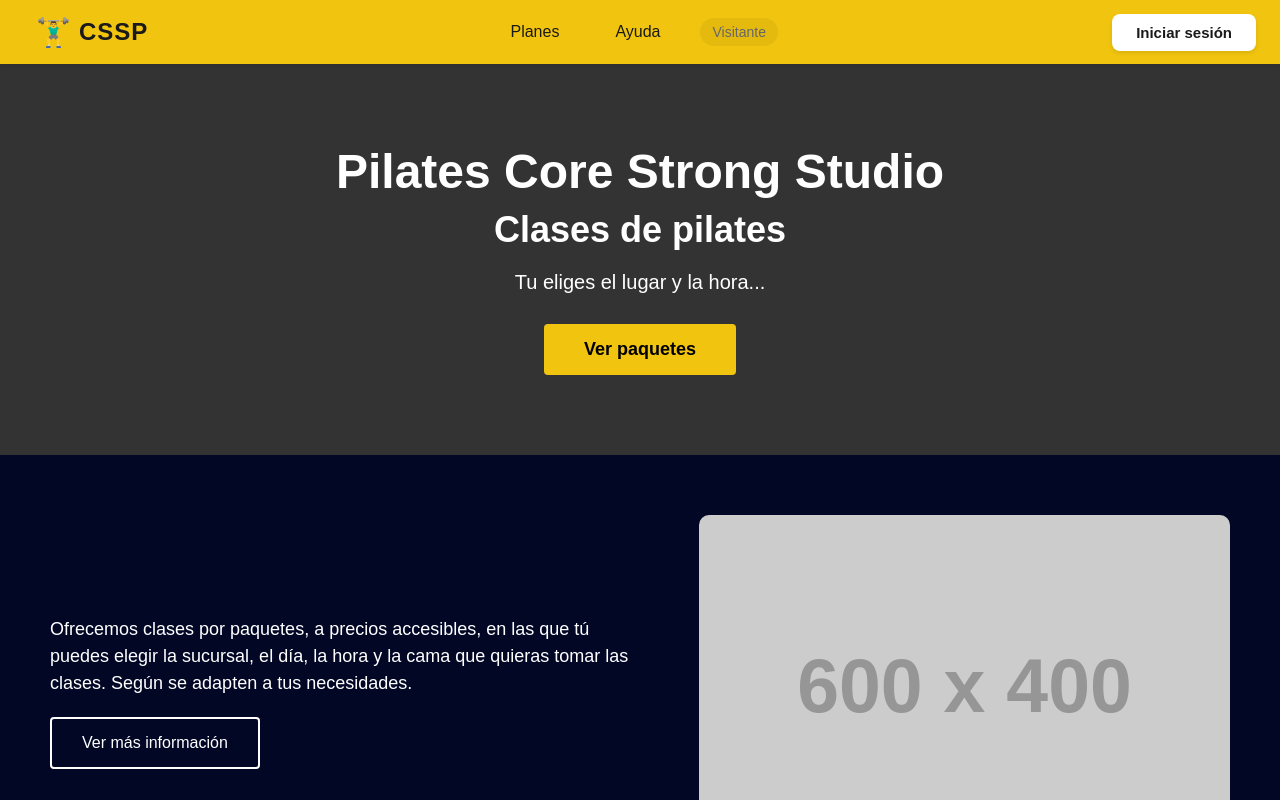
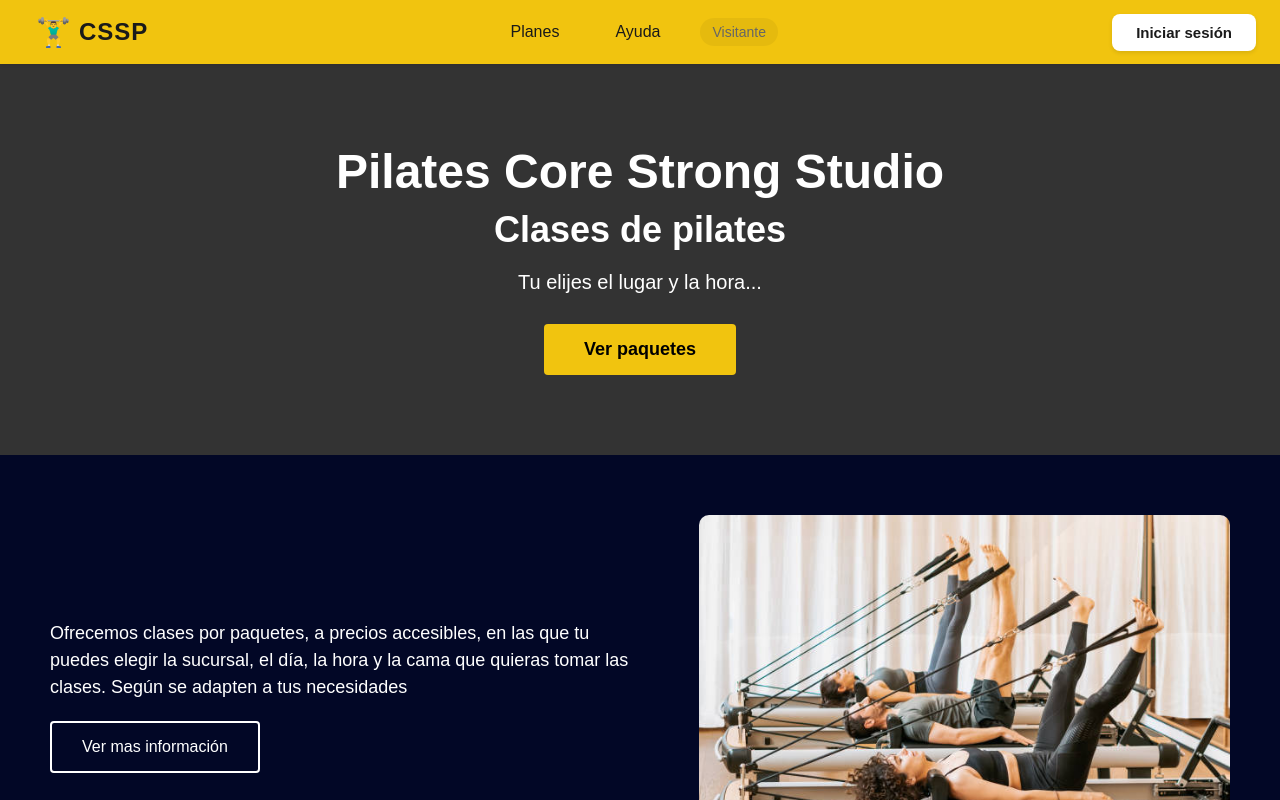
Before and after one commit to CarlosMadrid11/Estudio-Pilates-CSSP, a Vue app: page / in a window 1280 px wide. Built offline with nearby package versions, Linux system fonts and the light colour scheme.

Commit message:
Actualizacion de la landing page quitando el navbar estatico

```diff
--- a/src/views/public/LandingPageView.vue
+++ b/src/views/public/LandingPageView.vue
@@ -1,55 +1,51 @@
 <template>
-  <div class="landing-page">
-    <!-- NOTA: El navbar será dinámico en App.vue, aquí solo va el contenido -->
+  <div class="landing-page-view">
+    <!-- NOTA: El navbar ahora está en App.vue, no aquí -->
+
+    <!-- Contenedor principal de la landing page -->
+    <div class="contenedor-principal">
 
       <!-- Sección Hero -->
       <div class="hero-principal">
         <h1>Pilates Core Strong Studio</h1>
         <h2>Clases de pilates</h2>
-      <p class="subtitulo-principal">Tu eliges el lugar y la hora...</p>
-      <router-link to="/planes" class="boton-paquetes-principal">
-        Ver paquetes
-      </router-link>
+        <p class="subtitulo-principal">Tu elijes el lugar y la hora...</p>
+        <router-link to="/planes" class="boton-paquetes-principal">Ver paquetes</router-link>
       </div>
 
       <!-- Sección inferior -->
       <div class="info-principal">
         <div class="texto-info-principal">
           <p>
-          Ofrecemos clases por paquetes, a precios accesibles, en las que tú puedes elegir
+            Ofrecemos clases por paquetes, a precios accesibles, en las que tu puedes elegir
             la sucursal, el día, la hora y la cama que quieras tomar las clases. Según se
-          adapten a tus necesidades.
+            adapten a tus necesidades
           </p>
-        <router-link to="/ayuda" class="boton-info-principal">
-          Ver más información
-        </router-link>
+          <router-link to="/ayuda" class="boton-info-principal">Ver mas información</router-link>
         </div>
 
         <div class="imagen-info-principal">
-        <img :src="pilatesImg" alt="Clases de pilates">
+          <img src="@/assets/Pilates.jpg" alt="Clases de pilates">
         </div>
       </div>
 
       <!-- Sección de Calendario -->
       <div class="calendario-principal">
         <div class="calendario-imagen-principal">
-        <img :src="calendarioImg" alt="Calendario">
+          <img src="@/assets/calendario.jpg" alt="Calendario">
         </div>
         <div class="calendario-texto-principal">
           <h3>Agenda tus clases de forma rápida y sencilla</h3>
-        <router-link to="/login" class="calendario-boton-principal">
-          Iniciar sesión para agendar
-        </router-link>
+          <router-link to="/login" class="calendario-boton-principal">Iniciar sesión para agendar</router-link>
         </div>
       </div>
 
       <!-- Sección Sucursales -->
       <div class="sucursales-principal">
         <h2 class="sucursales-titulo-principal">Sucursales</h2>
-
         <div class="sucursales-contenido-principal">
           <div class="sucursales-mapa-principal">
-          <img :src="mapa1Img" alt="Mapa de sucursal">
+            <img src="@/assets/mapa.jpg" alt="Mapa de sucursal">
           </div>
           <div class="sucursales-texto-principal">
             <p>Agricultores 24, Tierra Blanca, 80030 Culiacán Rosales, Sin.</p>
@@ -58,10 +54,9 @@
             </a>
           </div>
         </div>
-
         <div class="sucursales-contenido-principal">
           <div class="sucursales-mapa-principal">
-          <img :src="mapa2Img" alt="Mapa de sucursal">
+            <img src="@/assets/mapa2.jpg" alt="Mapa de sucursal">
           </div>
           <div class="sucursales-texto-principal">
             <p>Av Dr Ruperto Paliza 399-505, Miguel Alemán, 80200 Culiacán Rosales, Sin.</p>
@@ -70,10 +65,9 @@
             </a>
           </div>
         </div>
-
         <div class="sucursales-contenido-principal">
           <div class="sucursales-mapa-principal">
-          <img :src="mapa3Img" alt="Mapa de sucursal">
+            <img src="@/assets/mapa3.jpg" alt="Mapa de sucursal">
           </div>
           <div class="sucursales-texto-principal">
             <p>Fco. Labastida Ochoa, Francisco Labastida Ochoa, 80199 Culiacán Rosales, Sin.</p>
@@ -84,38 +78,25 @@
         </div>
       </div>
     </div>
+  </div>
 </template>
 
-<script setup lang="ts">
-import { ref } from 'vue'
+<script lang="ts">
+import { defineComponent } from 'vue';
 
-// Placeholders temporales - Reemplaza con tus rutas correctas
-const pilatesImg = ref('https://placehold.co/600x400/333/FFF?text=Pilates')
-const calendarioImg = ref('https://placehold.co/600x400/333/FFF?text=Calendario')
-const mapa1Img = ref('https://placehold.co/600x400/333/FFF?text=Mapa+1')
-const mapa2Img = ref('https://placehold.co/600x400/333/FFF?text=Mapa+2')
-const mapa3Img = ref('https://placehold.co/600x400/333/FFF?text=Mapa+3')
-
-// NOTA: Para usar tus imágenes reales, descomenta estas líneas
-// y ajusta los nombres según tus archivos:
-/*
-import pilatesImgFile from '@/assets/pilates.jpg'
-import calendarioImgFile from '@/assets/calendario.jpg'
-import mapa1ImgFile from '@/assets/mapa.jpg'
-import mapa2ImgFile from '@/assets/mapa2.jpg'
-import mapa3ImgFile from '@/assets/mapa3.jpg'
-
-pilatesImg.value = pilatesImgFile
-calendarioImg.value = calendarioImgFile
-mapa1Img.value = mapa1ImgFile
-mapa2Img.value = mapa2ImgFile
-mapa3Img.value = mapa3ImgFile
-*/
+export default defineComponent({
+  name: 'LandingPageView'
+});
 </script>
 
 <style scoped>
-/* Reset para eliminar margins y paddings heredados */
-.landing-page {
+.landing-page-view {
+  width: 100% !important;
+  height: 100% !important;
+}
+
+/* Estilos del contenedor principal */
+.contenedor-principal {
   width: 100%;
   margin: 0;
   padding: 0;
@@ -128,23 +109,22 @@ mapa3Img.value = mapa3ImgFile
   color: white;
   text-align: center;
   padding: 80px 20px;
-  margin: 0;
 }
 
 .hero-principal h1 {
   font-size: 48px;
   font-weight: bold;
-  margin: 0 0 10px 0;
+  margin-bottom: 10px;
 }
 
 .hero-principal h2 {
   font-size: 36px;
-  margin: 0 0 20px 0;
+  margin-bottom: 20px;
 }
 
 .subtitulo-principal {
   font-size: 20px;
-  margin: 0 0 30px 0;
+  margin-bottom: 30px;
 }
 
 .boton-paquetes-principal {
@@ -173,7 +153,6 @@ mapa3Img.value = mapa3ImgFile
   background-color: #020726;
   padding: 60px 50px;
   color: white;
-  margin: 0;
 }
 
 .texto-info-principal {
@@ -182,12 +161,9 @@ mapa3Img.value = mapa3ImgFile
   line-height: 1.5;
 }
 
-.texto-info-principal p {
-  margin: 0 0 20px 0;
-}
-
 .boton-info-principal {
   display: inline-block;
+  margin-top: 20px;
   padding: 12px 30px;
   border: 2px solid white;
   color: white;
@@ -209,7 +185,6 @@ mapa3Img.value = mapa3ImgFile
 .imagen-info-principal img {
   width: 100%;
   border-radius: 10px;
-  display: block;
 }
 
 /* Sección Calendario */
@@ -217,7 +192,6 @@ mapa3Img.value = mapa3ImgFile
   display: flex;
   width: 100%;
   background-color: #333333;
-  margin: 0;
 }
 
 .calendario-imagen-principal {
@@ -228,7 +202,6 @@ mapa3Img.value = mapa3ImgFile
   width: 100%;
   height: 100%;
   object-fit: cover;
-  display: block;
 }
 
 .calendario-texto-principal {
@@ -243,7 +216,7 @@ mapa3Img.value = mapa3ImgFile
 
 .calendario-texto-principal h3 {
   font-size: 24px;
-  margin: 0 0 30px 0;
+  margin-bottom: 30px;
   line-height: 1.4;
 }
 
@@ -270,12 +243,11 @@ mapa3Img.value = mapa3ImgFile
   background-color: #333333;
   color: white;
   padding: 50px 40px;
-  margin: 0;
 }
 
 .sucursales-titulo-principal {
   font-size: 52px;
-  margin: 0 0 30px 0;
+  margin-bottom: 30px;
   text-align: center;
 }
 
@@ -288,10 +260,6 @@ mapa3Img.value = mapa3ImgFile
   overflow: hidden;
 }
 
-.sucursales-contenido-principal:last-child {
-  margin-bottom: 0;
-}
-
 .sucursales-mapa-principal {
   width: 45%;
 }
@@ -300,7 +268,6 @@ mapa3Img.value = mapa3ImgFile
   width: 100%;
   height: 350px;
   object-fit: cover;
-  display: block;
 }
 
 .sucursales-texto-principal {
@@ -312,10 +279,6 @@ mapa3Img.value = mapa3ImgFile
   justify-content: center;
   font-size: 18px;
   line-height: 1.4;
-}
-
-.sucursales-texto-principal p {
-  margin: 0;
 }
 
 .sucursales-link-principal {
```
Lines whose indentation alone changed are shown as unchanged.
